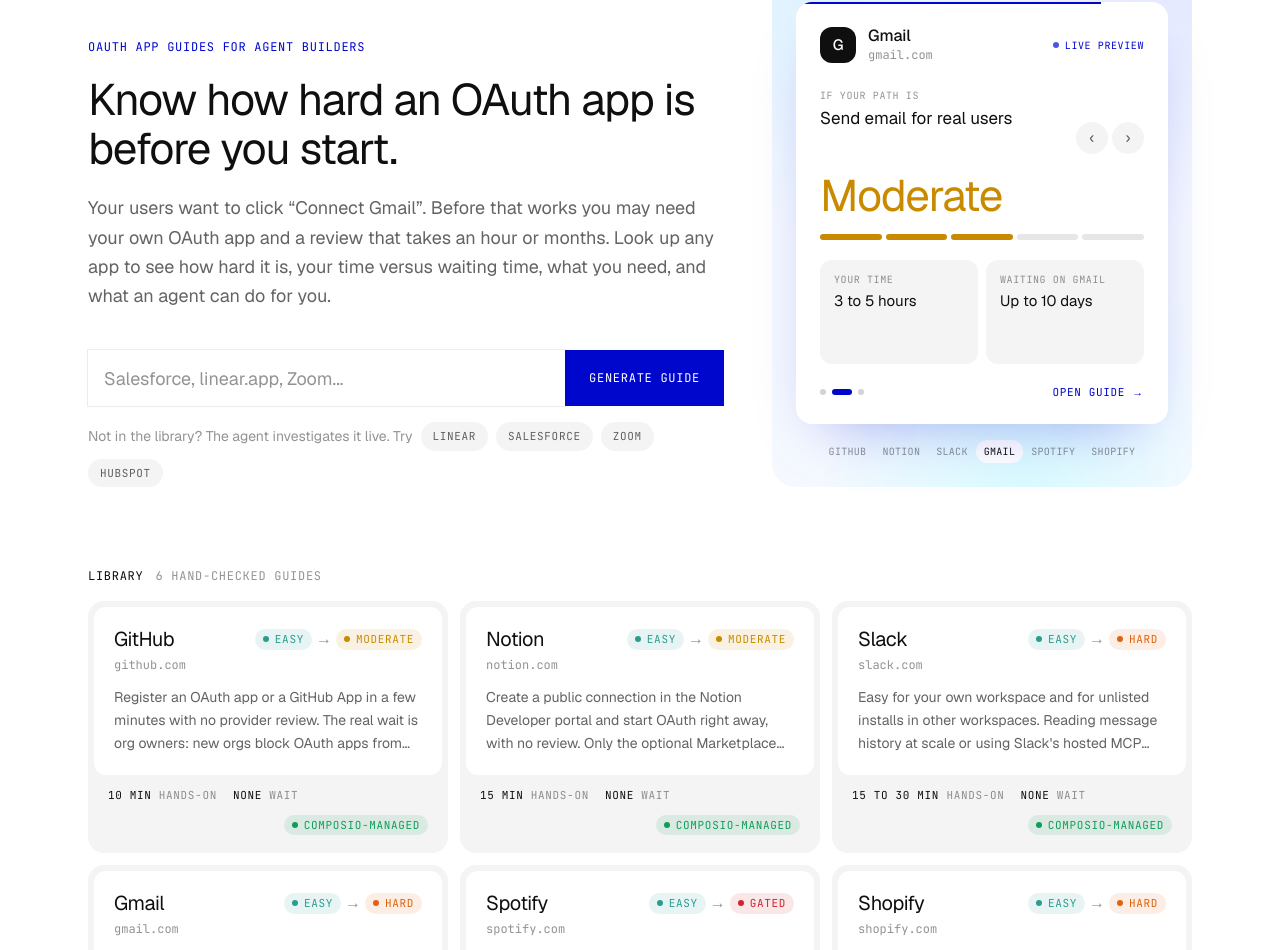
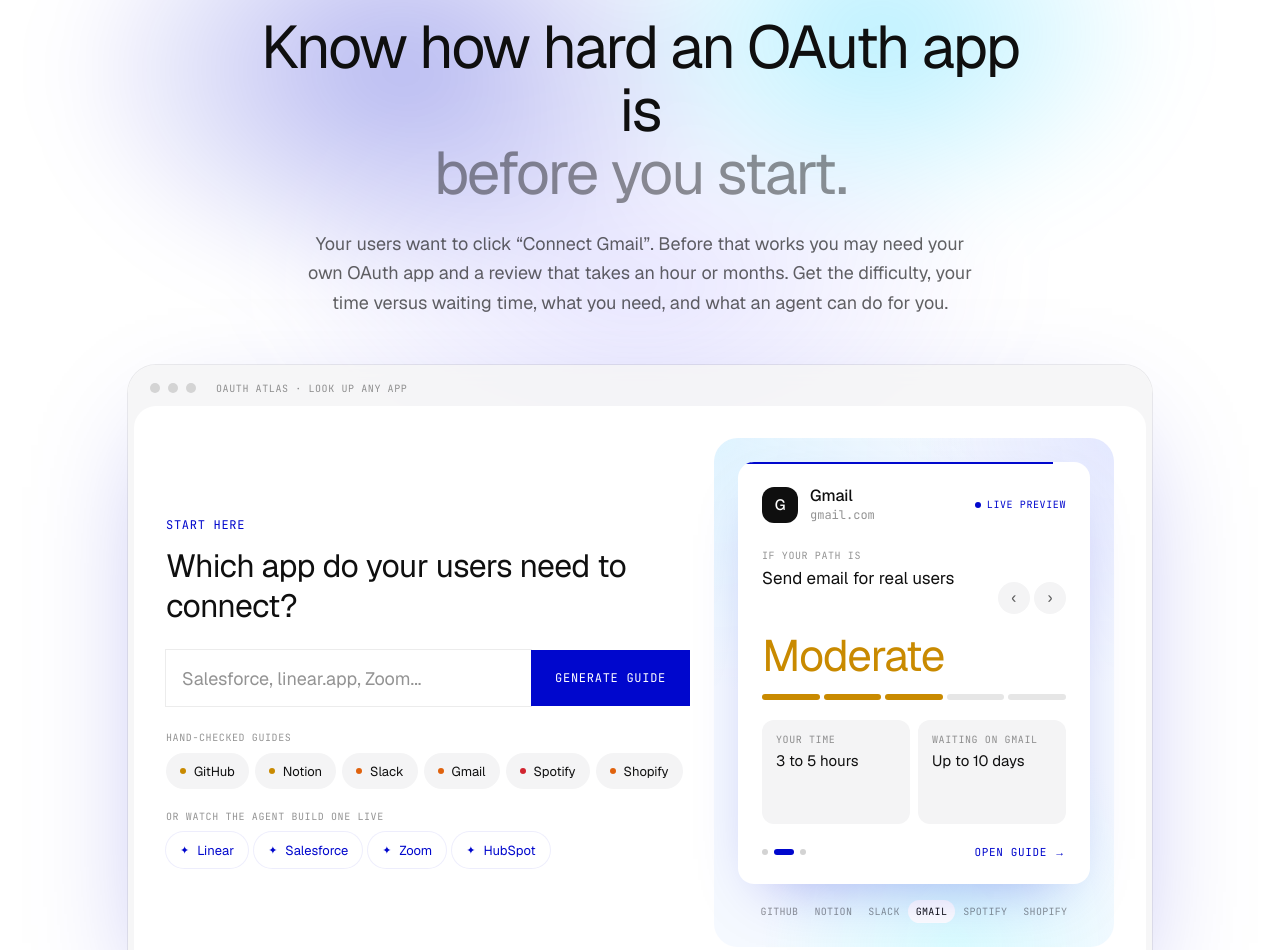
Before and after one commit to mdayan8/oauth-atlas, a Next.js app: page / in a window 1280 px wide. Shown: the part 182-1132 px from the top of the page. Built offline with nearby package versions, Linux system fonts and the light colour scheme.

Commit message:
Sarvam-style centred hero with product window and glow; shorter README as the brief asks
Co-Authored-By: Claude Opus 5.5 <noreply@anthropic.com>

```diff
--- a/app/globals.css
+++ b/app/globals.css
@@ -114,6 +114,15 @@ body {
   background: var(--ice);
 }
 
+/* Hero glow: Composio blue and cyan, soft and wide (the Sarvam-style halo behind the headline). */
+.glow {
+  background:
+    radial-gradient(40% 45% at 30% 40%, color-mix(in srgb, var(--accent) 30%, transparent), transparent 70%),
+    radial-gradient(35% 40% at 70% 35%, rgb(0 200 255 / 0.28), transparent 70%),
+    radial-gradient(45% 40% at 50% 70%, rgb(120 110 255 / 0.18), transparent 70%);
+  filter: blur(40px);
+}
+
 @keyframes rise {
   from {
     opacity: 0;
--- a/app/page.tsx
+++ b/app/page.tsx
@@ -34,24 +34,29 @@ export default function Home() {
 
   return (
     <div className="mx-auto max-w-6xl px-4 sm:px-6">
-      <div className="pt-16 sm:pt-24">
+      <div className="pt-14 sm:pt-20">
         <Library
           cards={cards}
           hero={
             <>
-              <p className="label text-accent">OAuth app guides for agent builders</p>
-              <h1 className="h-display mt-5 max-w-3xl">Know how hard an OAuth app is before you start.</h1>
-              <p className="mt-5 max-w-2xl text-[18px] leading-relaxed text-ink-2">
-                Your users want to click &ldquo;Connect Gmail&rdquo;. Before that works you may need your own OAuth app and a review that
-                takes an hour or months. Look up any app to see how hard it is, your time versus waiting time, what you need, and what an
-                agent can do for you.
+              <p className="label inline-flex items-center gap-2 rounded-full bg-row/70 px-3 py-1.5 text-accent ring-1 ring-[var(--line)] backdrop-blur">
+                <span className="h-1.5 w-1.5 rounded-full bg-accent" />
+                OAuth app guides for agent builders
+              </p>
+              <h1 className="mt-6 text-[40px] leading-[1.05] tracking-[-1.2px] sm:text-[60px] sm:tracking-[-2px]">
+                Know how hard an OAuth app is <br className="hidden sm:block" />
+                <span className="text-ink-3">before you start.</span>
+              </h1>
+              <p className="mx-auto mt-6 max-w-2xl text-[17px] leading-relaxed text-ink-2 sm:text-[18px]">
+                Your users want to click &ldquo;Connect Gmail&rdquo;. Before that works you may need your own OAuth app and a review that takes
+                an hour or months. Get the difficulty, your time versus waiting time, what you need, and what an agent can do for you.
               </p>
             </>
           }
         />
       </div>
 
-      <section className="mt-20 grid gap-3 sm:grid-cols-3">
+      <section className="mt-24 grid gap-3 sm:grid-cols-3">
         {POINTS.map(([t, d], i) => (
           <div key={t} className="rounded-2xl bg-card p-6">
             <p className="label text-accent">0{i + 1}</p>
--- a/components/GuideView.tsx
+++ b/components/GuideView.tsx
@@ -68,8 +68,9 @@ export default function GuideView({
 
   return (
     <div className={`mx-auto max-w-5xl px-4 sm:px-6 ${live ? "live" : ""} ${settled ? "settled" : ""}`}>
-      <div className="build flex flex-col gap-6 pb-8 pt-10 sm:pt-14 lg:flex-row lg:items-end">
-        <div className="max-w-2xl">
+      <div className="build relative flex flex-col gap-6 pb-8 pt-10 sm:pt-14 lg:flex-row lg:items-end">
+        <div aria-hidden className="glow pointer-events-none absolute -left-40 -top-40 h-[480px] w-[820px] max-w-[100vw] opacity-70" />
+        <div className="relative max-w-2xl">
           <p className="label text-accent">OAuth app guide{g.generated && " · generated live"}</p>
           <h1 className="h-display mt-4">{g.name || "Investigating..."}</h1>
           {g.summary && <p className="mt-4 text-[16px] leading-relaxed text-ink-2 sm:text-[18px]">{g.summary}</p>}
@@ -85,7 +86,7 @@ export default function GuideView({
           </p>
         </div>
         {!live && (
-          <div className="hidden shrink-0 lg:ml-auto lg:block">
+          <div className="relative hidden shrink-0 lg:ml-auto lg:block">
             <ShareBar g={g} r={r} s={sit} shareLink={shareLink} />
           </div>
         )}
--- a/components/Library.tsx
+++ b/components/Library.tsx
@@ -38,30 +38,56 @@ export default function Library({ cards, hero }: { cards: Card[]; hero: React.Re
 
   return (
     <>
-      <div className="grid grid-cols-1 gap-12 lg:grid-cols-[minmax(0,1fr)_420px] lg:items-end">
-        <div>
-          {hero}
-          <div className="mt-10 max-w-2xl">
+      {/* Hero: centred headline over a soft glow, then a product window with the real search and a live preview. */}
+      <div className="relative">
+        <div aria-hidden className="glow pointer-events-none absolute left-1/2 top-[-180px] h-[720px] w-[1200px] max-w-[100vw] -translate-x-1/2" />
+        <div className="relative mx-auto max-w-3xl text-center">{hero}</div>
+
+        <div className="relative mx-auto mt-12 max-w-5xl rounded-[28px] bg-card/80 p-1.5 shadow-[0_40px_120px_-40px_rgba(0,7,205,0.35)] ring-1 ring-[var(--line)] backdrop-blur">
+          <div className="flex items-center gap-2 px-4 py-2.5">
+            <span className="h-2.5 w-2.5 rounded-full bg-[color-mix(in_srgb,var(--ink)_15%,transparent)]" />
+            <span className="h-2.5 w-2.5 rounded-full bg-[color-mix(in_srgb,var(--ink)_15%,transparent)]" />
+            <span className="h-2.5 w-2.5 rounded-full bg-[color-mix(in_srgb,var(--ink)_15%,transparent)]" />
+            <span className="label ml-3 !text-[10px] text-ink-3">oauth atlas · look up any app</span>
+          </div>
+          <div className="grid grid-cols-1 gap-6 rounded-[22px] bg-row p-5 sm:p-8 lg:grid-cols-[minmax(0,1fr)_400px] lg:items-center">
+            <div className="min-w-0">
+              <p className="label text-accent">Start here</p>
+              <p className="mt-3 text-[28px] leading-tight tracking-[-0.6px] sm:text-[32px]">Which app do your users need to connect?</p>
+              <div className="mt-6">
                 <AppSearch onSubmit={go} onChange={setQ} />
-        <p className="mt-4 flex flex-wrap items-center gap-2 text-[14px] text-ink-3">
-          Not in the library? The agent investigates it live. Try
+              </div>
+              <p className="label mt-6 !text-[10px] text-ink-3">Hand-checked guides</p>
+              <div className="mt-2 flex flex-wrap gap-1.5">
+                {cards.map((c) => (
+                  <Link key={c.slug} href={`/guide/${c.slug}`} className="inline-flex h-9 items-center gap-2 rounded-full bg-card px-3.5 text-[13px] hover:text-accent">
+                    <span className="h-1.5 w-1.5 rounded-full" style={{ background: DIFF_COLOR[c.max] }} />
+                    {c.name}
+                  </Link>
+                ))}
+              </div>
+              <p className="label mt-5 !text-[10px] text-ink-3">Or watch the agent build one live</p>
+              <div className="mt-2 flex flex-wrap gap-1.5">
                 {TRY.map((t) => (
-            <button key={t} onClick={() => go(t)} className="label rounded-full bg-card px-3 py-1.5 !text-[11px] text-ink-2 hover:text-accent">
+                  <button key={t} onClick={() => go(t)} className="inline-flex h-9 items-center gap-2 rounded-full px-3.5 text-[13px] text-accent ring-1 ring-[var(--accent-soft)] hover:bg-accent-soft">
+                    <span className="text-[11px]">✦</span>
                     {t}
                   </button>
                 ))}
-            </p>
               </div>
             </div>
             <Spectrum cards={cards} />
           </div>
+        </div>
+      </div>
 
-      <section id="library" className="mt-20 scroll-mt-24">
-        <div className="flex items-baseline gap-3">
-          <h2 className="label text-ink">Library</h2>
-          <span className="label text-ink-3">{shown.length} hand-checked guides</span>
+      <section id="library" className="mt-28 scroll-mt-24">
+        <div className="text-center">
+          <p className="label text-accent">Library</p>
+          <h2 className="mt-3 text-[36px] leading-tight tracking-[-0.9px]">Six apps, six different shapes</h2>
+          <p className="mx-auto mt-3 max-w-xl text-[16px] text-ink-2">Picked to cover the range: instant, scope-dependent, cost-gated, review-gated. Each one checked against official docs.</p>
         </div>
-        <div className="mt-4 grid gap-3 sm:grid-cols-2 lg:grid-cols-3">
+        <div className="mt-10 grid gap-3 sm:grid-cols-2 lg:grid-cols-3">
           {shown.map((c) => (
             <Link key={c.slug} href={`/guide/${c.slug}`} className="group flex flex-col rounded-2xl bg-card p-1.5 transition-transform hover:-translate-y-0.5">
               <div className="flex flex-1 flex-col rounded-xl bg-row p-5">
```
Also changed, not shown: 1 other file (tests, documents, lock files or other folders). Lines whose indentation alone changed are shown as unchanged.
